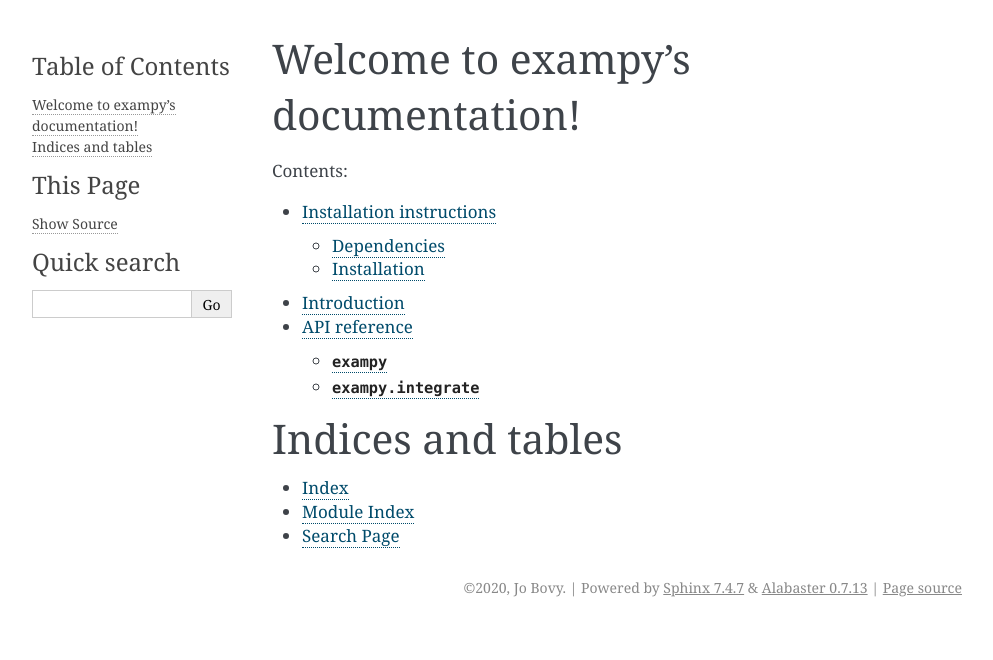
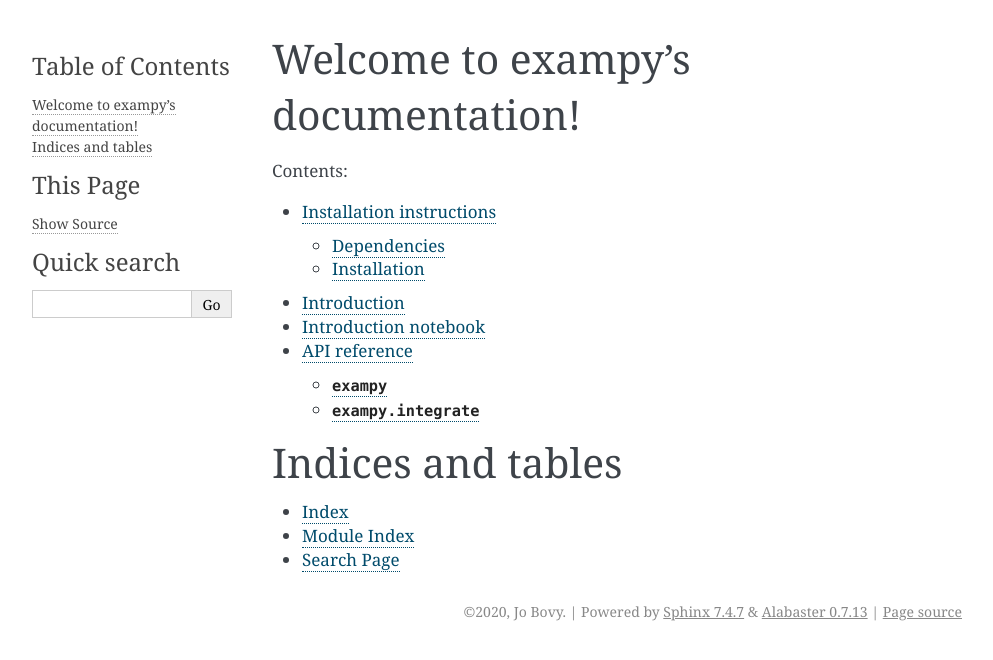
Before and after one commit to jobovy/exampy, a Sphinx documentation site: the page built from docs/source/index.rst, in a window 1280 px wide. Shown: the top 660 px of the page, without its empty margins (148-1141 px from the left). Built offline with Sphinx 7.4.7, drawn with Linux system fonts in a browser that asks for light colours.

Commit message:
Add an example notebook documentation page

```diff
--- a/docs/source/conf.py
+++ b/docs/source/conf.py
@@ -30,8 +30,9 @@
 # Add any Sphinx extension module names here, as strings. They can be
 # extensions coming with Sphinx (named 'sphinx.ext.*') or your custom
 # ones.
-extensions = ["sphinx.ext.autodoc","sphinx.ext.napoleon"
+extensions = ["sphinx.ext.autodoc","sphinx.ext.napoleon","nbsphinx"
 ]
+
 
 # Add any paths that contain templates here, relative to this directory.
 templates_path = ['_templates']
@@ -39,7 +40,7 @@
 # List of patterns, relative to source directory, that match files and
 # directories to ignore when looking for source files.
 # This pattern also affects html_static_path and html_extra_path.
-exclude_patterns = []
+exclude_patterns = ['.ipynb_checkpoints/*']
 
 master_doc = 'index'
 
--- a/docs/source/index.rst
+++ b/docs/source/index.rst
@@ -12,6 +12,7 @@
 
    installation.rst
    intro.rst
+   intro_notebook.ipynb
    reference.rst
 
 Indices and tables
```
Also changed, not shown: docs/source/intro_notebook.ipynb (added).
